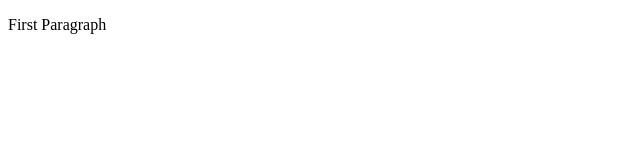
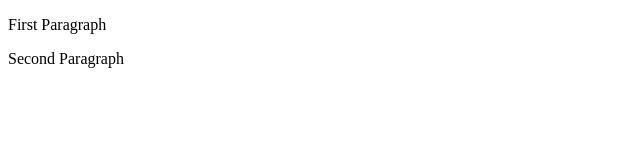
Before and after one commit to deepti1997/Cousera_AngularJs, a website: page index.html in a window 1280 px wide. Shown: the whole page, without its empty margins (0-640 px from the left). Drawn offline with Linux system fonts and the light colour scheme.

Commit message:
Commit without node modules

```diff
--- a/index.html
+++ b/index.html
@@ -5,5 +5,6 @@
 </head>
 <body>
 	<p>First Paragraph</p>
+	<p>Second Paragraph</p>
 </body>
 </html>
```
Also changed, not shown: package.json (added, +24 -0 lines), 2 other files.
